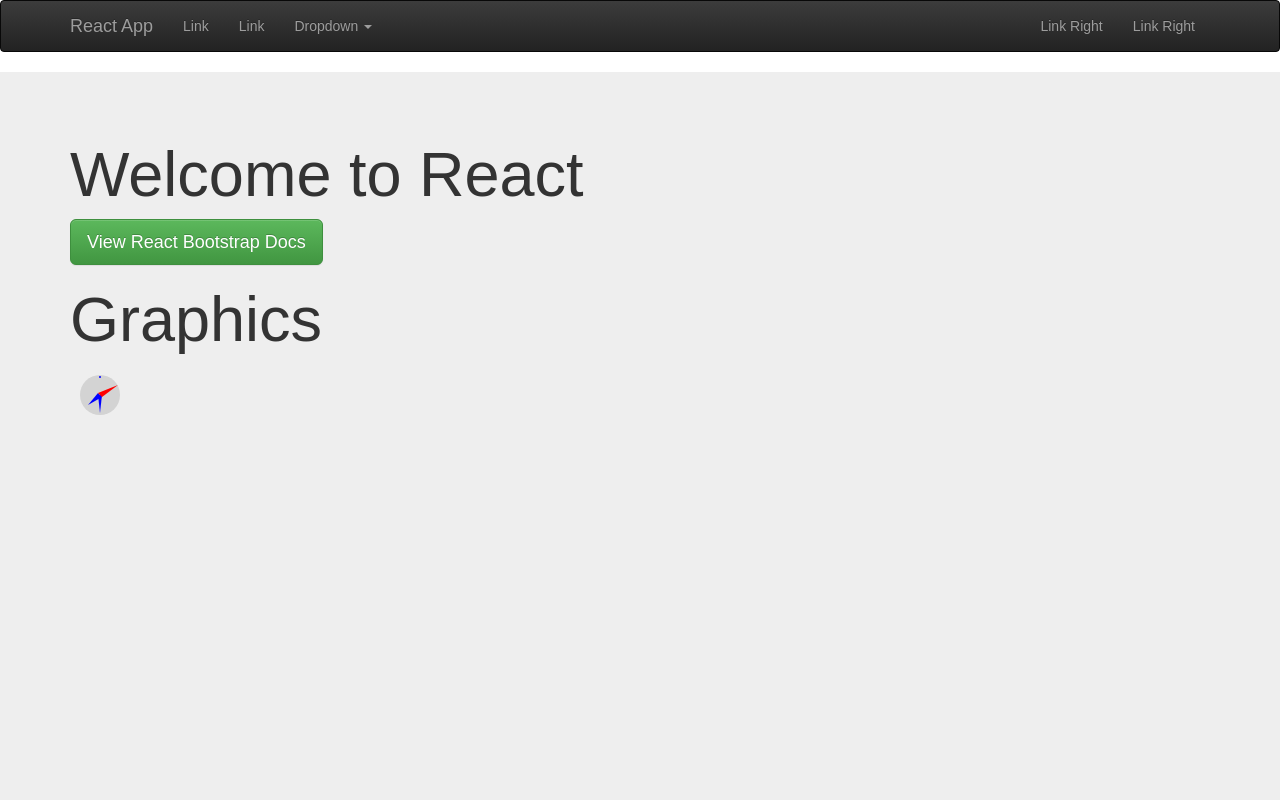
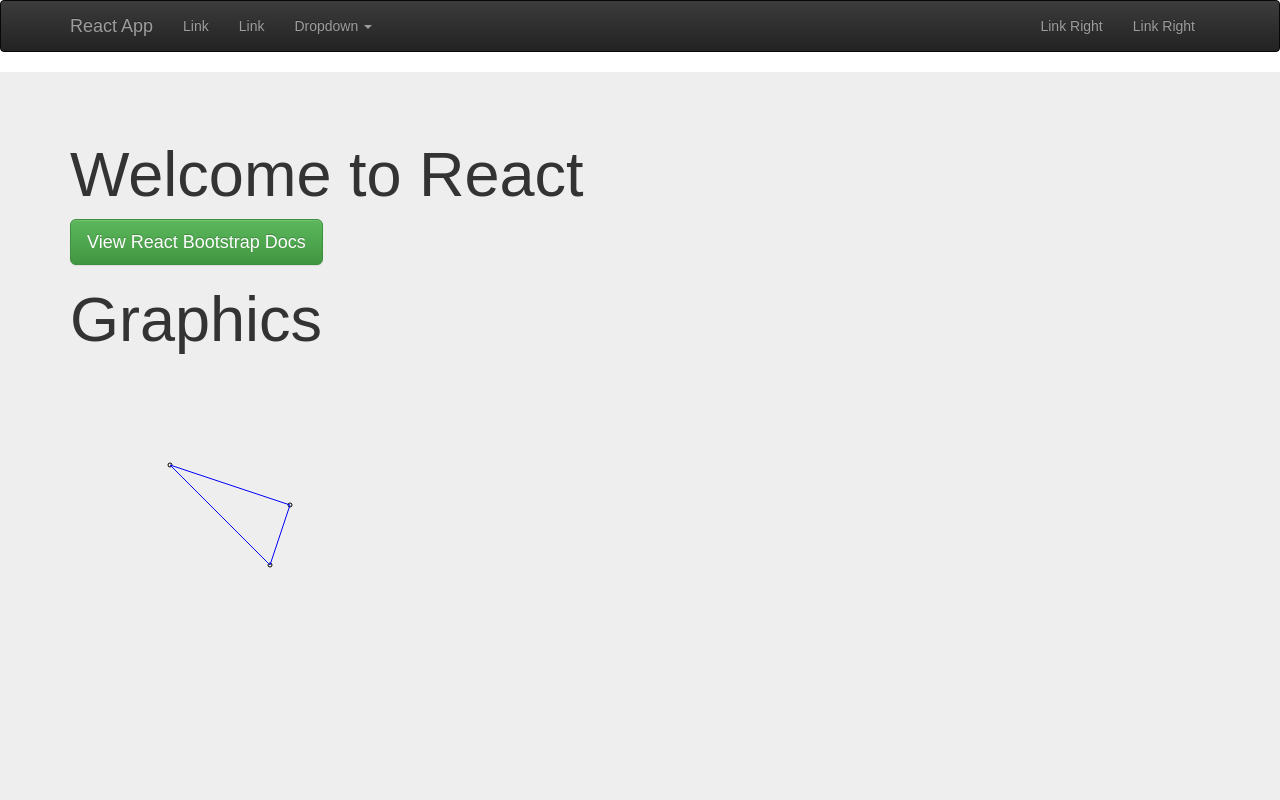
Before and after one commit to cpasalidis/react_foley_van_dam_svg, a React (Create React App) app: page / in a window 1280 px wide. Shown: the top 800 px of the page. Built offline with nearby package versions, Linux system fonts and the light colour scheme.

Commit message:
working on building a 1d mesh as described in paragraph 8.2.2

```diff
--- a/src/App.js
+++ b/src/App.js
@@ -1,10 +1,12 @@
 import React, { Component } from 'react';
 import { Grid, Navbar, Nav,NavItem,NavDropdown,MenuItem,Jumbotron, Button } from 'react-bootstrap';
 //my components
-import {MySimpleStaticClock,MySimpleCube} from './components';
+import {MySimpleStaticClock,MySimpleCube,MySimple1DMesh} from './components';
 //https://stackoverflow.com/questions/23402542/embedding-svg-into-reactjs
 
 class App extends Component {
+  //In the future, i  will use react router, to setup which component to show
+
   render() {
 
     return (
@@ -47,8 +49,9 @@ class App extends Component {
               </Button>
             </p>
             <h1>Graphics</h1>
-            <MySimpleStaticClock/>
-            <MySimpleCube/>
+            {/* works <MySimpleStaticClock/>  */}
+            {/* works <MySimpleCube/>  */}
+            <MySimple1DMesh/>
           </Grid>
         </Jumbotron>
       </div>
--- /dev/null
+++ b/src/components/MySimple1DMesh.js
@@ -0,0 +1,59 @@
+import React, { Component } from 'react';
+import Mesh1D from '../utils/Mesh1D';
+
+class MySimple1DMesh extends Component {
+    constructor() {
+        super();
+        this.makemesh = this.makemesh.bind(this);
+    }
+
+     makemesh = () => {
+      let mesh = new Mesh1D();
+      mesh.addVertex(100,100);
+      mesh.addVertex(200,200);
+      mesh.addEdge(0,1);
+      mesh.addVertex(220,140);
+      mesh.addEdge(0,2);
+      mesh.addEdge(1,2);
+      mesh.printInfo();
+
+       const XC = 0; //index of x coordinate in mesh table
+       const YC = 1; //index of y coordinate in mesh table
+       const EDGE_I = 0; //index of first vertex of edge
+       const EDGE_J = 1; //index of second vertex of edge
+        const CANVAS_WIDTH=500;
+        const CANVAS_HEIGHT=500;
+
+        return (
+          <svg width={CANVAS_WIDTH} height={CANVAS_HEIGHT}>"
+          {
+            mesh.vertices.map((vertex,index) => {
+              return (  <circle key={index} cx={vertex[XC]} cy={vertex[YC]} r="2" stroke="black" strokeWidth="1" fill="white"/>);
+            })
+          }
+          {
+            mesh.edges.map((edge,index) => {
+              const startpoint = mesh.vertices[edge[EDGE_I]];
+              const endpoint = mesh.vertices[edge[EDGE_J]];
+              return (  <line key={index} x1={startpoint[XC]} y1={startpoint[YC]} x2={endpoint[XC]} y2={endpoint[YC]} style={{stroke:'blue',strokeWidth:1}}/>);
+            })
+          }
+          </svg>
+        )
+
+    }
+
+
+
+    render() {
+                 const aMesh = this.makemesh();
+        return (
+                <div>
+                {aMesh}
+                </div>
+            );
+    }
+
+    } //of class
+
+export default MySimple1DMesh;
--- a/src/components/index.js
+++ b/src/components/index.js
@@ -1,7 +1,9 @@
 import MySimpleCube from './MySimpleCube';
 import MySimpleStaticClock from './MySimpleStaticClock';
+import MySimple1DMesh from './MySimple1DMesh';
 
 export {
     MySimpleCube,
-    MySimpleStaticClock
+    MySimpleStaticClock,
+    MySimple1DMesh
 }
--- /dev/null
+++ b/src/utils/Mesh1D.js
@@ -0,0 +1,42 @@
+
+class Mesh1D {
+    constructor() {
+        this.vertices = []; //position in array is index of vertex
+        this.edges = []; //position in array is index of edge, elements are pair of vertex positions in vertices array
+        this.neighbors=[]; //position in array is neighbors of vertex eg neighbors[i] is neighbors of vertices[i]
+
+    }
+
+    crossProduct = (e1,e2) => {
+        const XC=0;
+        const YC=1;
+
+    }
+    addVertex =(x,y) => {
+        console.log("Adding point <" + x + ',' + y+'> Not checking if already exists');
+        this.vertices.push([x,y]);
+    }
+
+    addEdge = (i,j) => {
+        console.log("Adding edge from  <" + i + ' to ' + j+'> Not checking if already exists');
+        this.edges.push([i,j]);
+        //i also have to add this edge to the neighbors of both i and j keeping teh counterclockwise order of neighbors.
+        //To keep the order (imagine adding a 3rd,4th e.tc edge ) i calculate eswteriko ginomeno of the new edge with the previous edges and insert the new edge when the
+        //cross product (ie cosine angle between two edges) is smaller then the cross product of the next edge. So if for vertex k there is edge k,1 and k,2 and i want to add a edge k,3
+        //i will calculate cross product c1 = (k,1)x(k,3) and then c2 = (k,1)x(k,2) the if c1 < c2 i will add edge k,3 between k,1 and k,2 If c1>c2 i will add k,3 after k,2
+    }
+
+    vertices ()  {
+        return this.vertices;
+    }
+
+     edges ()  {
+        return this.edges;
+    }
+
+    printInfo ()  {
+        console.log("hello");
+    }
+};
+
+export default Mesh1D;
```
